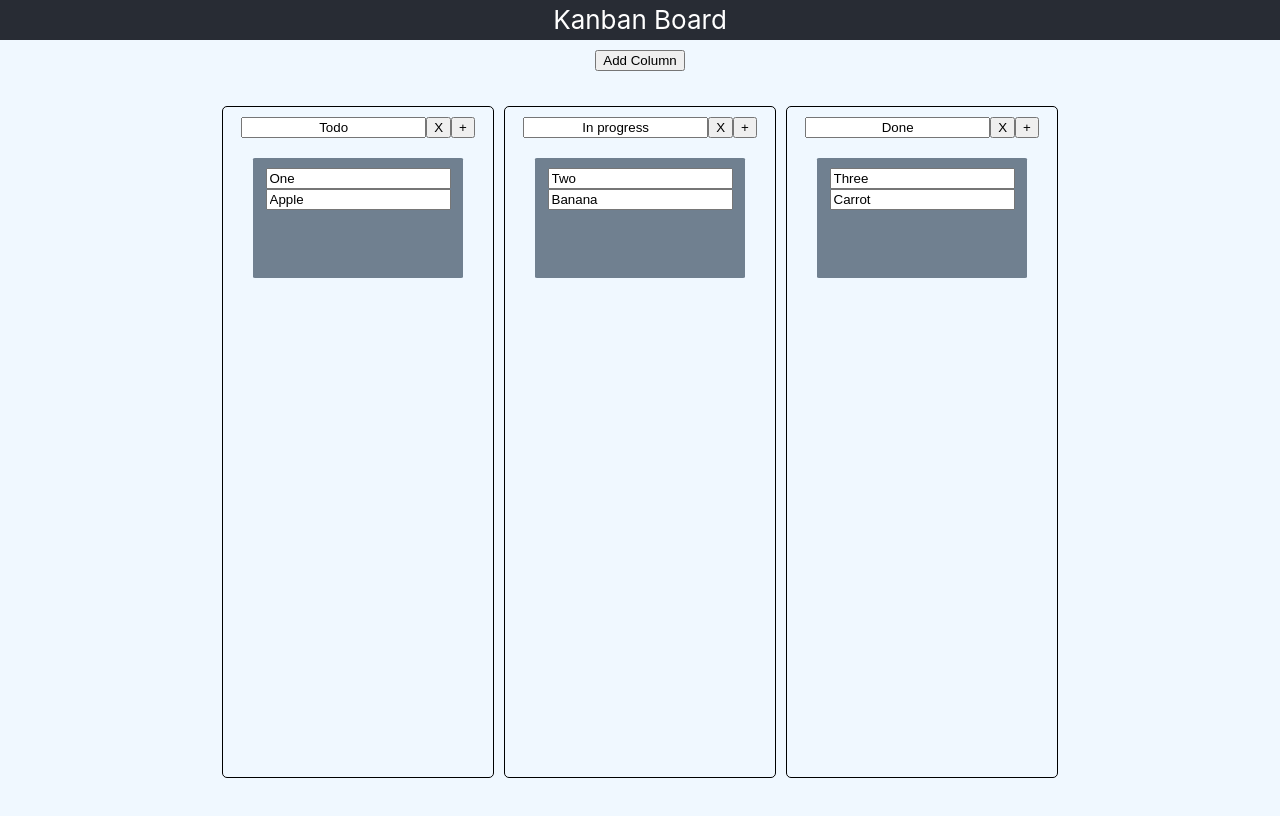
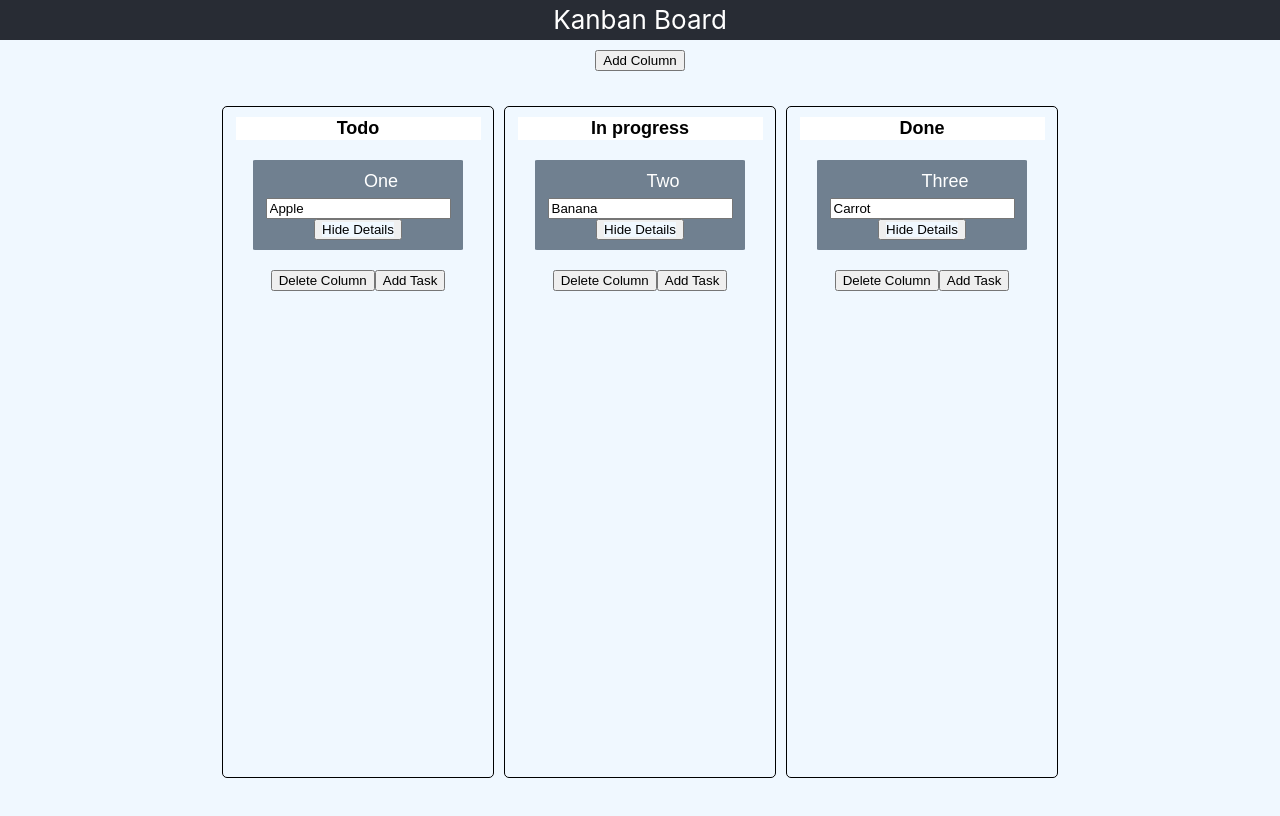
Before and after one commit to jennhuynh02/Kanban-Board, a React (Create React App) app: page / in a window 1280 px wide. Shown: the top 816 px of the page. Built offline with nearby package versions, Linux system fonts and the light colour scheme.

Commit message:
Link task to columns

```diff
--- a/src/components/board/board.css
+++ b/src/components/board/board.css
@@ -18,6 +18,10 @@
   padding: 10px;
 }
 
+.column-buttons {
+  height: fit-content;
+}
+
 .column-head {
   display: flex;
   height: fit-content;
@@ -31,4 +35,8 @@
 
 .column-title {
   text-align: center;
+  font-size: large;
+  border: none;
+  font-weight: 600;
+  cursor: pointer;
 }
--- a/src/components/board/board.jsx
+++ b/src/components/board/board.jsx
@@ -8,12 +8,14 @@ class Board extends React.Component {
     this.state = {
       columns: ["Todo", "In progress", "Done"],
       cards: { 0: [{ "title": "One", "description": "Apple" }], 1: [{ "title": "Two", "description": "Banana" }], 2: [{ "title": "Three", "description": "Carrot" }] },
+      unassigned: [],
       drag: null,
       set: null,
     }
 
     this.update = this.update.bind(this);
     this.updateCard = this.updateCard.bind(this);
+    this.createCard = this.createCard.bind(this);
     this.editColumn = this.editColumn.bind(this);
     this.swap = this.swap.bind(this);
   }
@@ -40,22 +42,46 @@ class Board extends React.Component {
     }
   }
 
+  createCard(idx) {
+    return (e) => {
+      e.preventDefault();
+      let updated = this.state.cards;
+      updated[idx].push({title:"", description: ""});
+      this.setState({ cards: updated });
+    }
+  }
+
   editColumn(idx) {
     return (e) => {
       e.preventDefault();
-      if (idx) {
+      if (idx >= 0) {
         let copy = this.state.columns;
         for (let i = idx; i < copy.length - 1; i++) {
           copy[i] = copy[i + 1];
         }
         copy.pop();
+        let cardsCopy = this.state.cards;
+        for (let j = idx; j < Object.keys(cardsCopy).length - 1; j++) {
+          cardsCopy[j] = cardsCopy[j+1];
+        }
+        let unassignedCopy = cardsCopy[Object.keys(cardsCopy).length - 1];
+        delete cardsCopy[Object.keys(cardsCopy).length - 1];
+        console.log(cardsCopy, idx);
         this.setState({
+          unassigned: [unassignedCopy],
           columns: copy,
+          cards: cardsCopy,
         });
       } else {
         let copy = this.state.columns;
+        let cardsCopy = this.state.cards;
+        cardsCopy[Object.keys(cardsCopy).length] = [{"title": "", "description": ""}]
         copy.push("")
-        this.setState({ columns: copy });
+        console.log(cardsCopy, idx);
+        this.setState({
+          columns: copy,
+          cards: cardsCopy,
+        });
       }
     }
   }
@@ -98,15 +124,21 @@ class Board extends React.Component {
             <div key={idx} draggable="true" axis="x" className="column" onDrag={this.update(idx, "drag")} onDragOver={this.update(idx, "set")} onDrop={this.swap()}>
               <div className="column-head">
                 <input value={col} onChange={this.update(idx)} className="column-title" />
-                <button onClick={this.editColumn(idx)}>X</button>
-                <button>+</button>
               </div>
               {this.state.cards[idx].map((card, cardID) => (
                 <Card title={card.title} description={card.description} categoryIdx={idx} cardID={cardID} key={cardID} updateCard={this.updateCard}/>
-              ))}
+                ))}
+            <div className="column-buttons">
+              <button onClick={this.editColumn(idx)}>Delete Column</button>
+              <button onClick={this.createCard(idx)}>Add Task</button>
+            </div>
             </div>
           ))}
         </div>
+        {/* {this.state.unassigned.map((card, cardID) => (
+          <Card title={card.title} description={card.description} categoryIdx={0} cardID={cardID} key={cardID} updateCard={this.updateCard} />
+        ))}
+        Need to figure out what to do with cards that belongs to deleted columns*/}
       </div>
     )
   }
--- a/src/components/card/card.css
+++ b/src/components/card/card.css
@@ -1,15 +1,30 @@
 .card {
     background-color: slategrey;
     border-radius: 1%;
-    height: 100px;
+    height: fit-content;
     margin: 20px;
     padding: 10px;
 }
 
-.cardTitle {
+.card-title {
+    text-align: center;
+    background-color: transparent;
+    margin-bottom: 5px;
+    border: none;
+    color: white;
+    font-size: large;
+    cursor: pointer;
+}
+
+.card-title:focus {
+    background-color: white;
+    color: black;
+}
+
+.card-description {
 
 }
 
-.cardDescription {
-
+::placeholder {
+  color: white;
 }
--- a/src/components/card/card.jsx
+++ b/src/components/card/card.jsx
@@ -7,6 +7,7 @@ class Card extends React.Component {
         this.state = {
             hidden: false,
         }
+        this.toggleCard = this.toggleCard.bind(this);
     }
 
     deleteCard() {
@@ -15,15 +16,20 @@ class Card extends React.Component {
     }
 
     toggleCard() {
-        this.setState({ hidden: !this.state.hidden })
+        return (e) => {
+            e.preventDefault();
+            this.setState({ hidden: !this.state.hidden })
+        }
     }
 
     render() {
         const { updateCard, categoryIdx, cardID, title, description } = this.props;
         return (
             <div className="card" draggable="true">
-                <input className="cardTitle" value={title} onChange={updateCard(categoryIdx, cardID, "title")} />
-                <input className="cardDescription" value={description} hidden={this.state.hidden} onChange={updateCard(categoryIdx, cardID, "description")} />
+                <input className="card-title" value={title} placeholder="Title" onChange={updateCard(categoryIdx, cardID, "title")} />
+                <input className="card-description" value={description} placeholder="Description" hidden={this.state.hidden} onChange={updateCard(categoryIdx, cardID, "description")} />
+                <br/>
+                <button onClick={this.toggleCard()}>{this.state.hidden ? (<p>Show Details</p>) : (<p>Hide Details</p>)}</button>
             </div>
         )
     }
```
